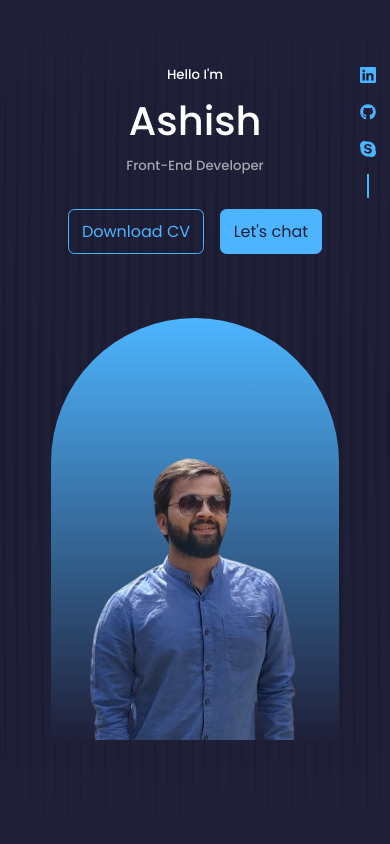
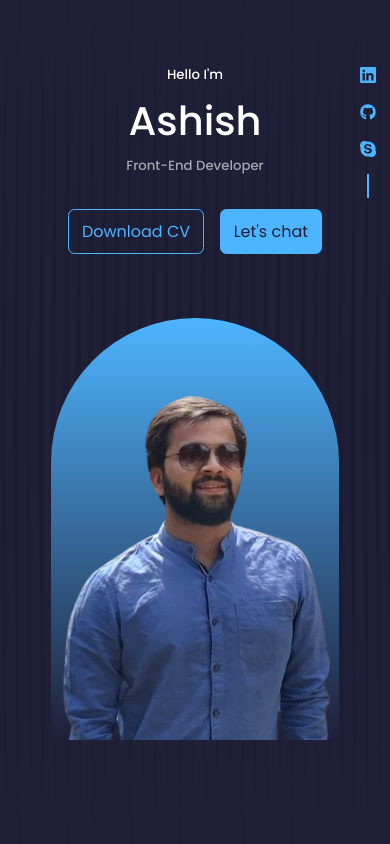
Before and after one commit to ash14ish/My-Portfolio, a React (Create React App) app: page / in a window 390 px wide. Shown: the top 844 px of the page. Built offline with nearby package versions, Linux system fonts and the light colour scheme.

Commit message:
portfolio

```diff
--- a/src/components/Home/Home.css
+++ b/src/components/Home/Home.css
@@ -75,7 +75,7 @@ header {
   }
 
   .my-pic img {
-    transform: rotate(10deg) translate(5%, 25%);
+    transform: rotate(10deg) translate(5%, 18%) scale(1.3);
   }
 
   .scroll__down {
```
